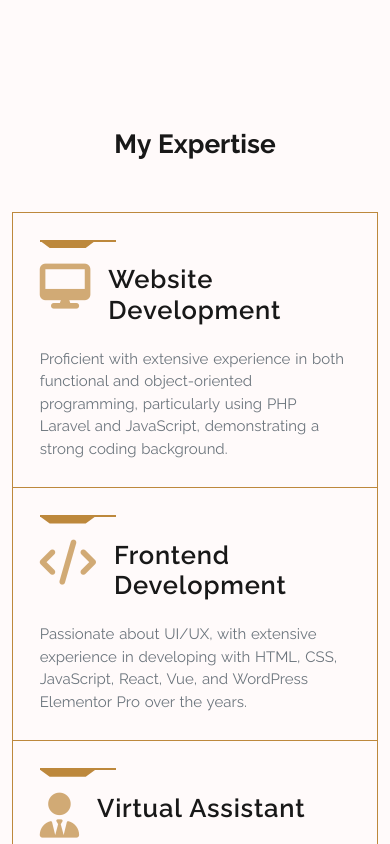
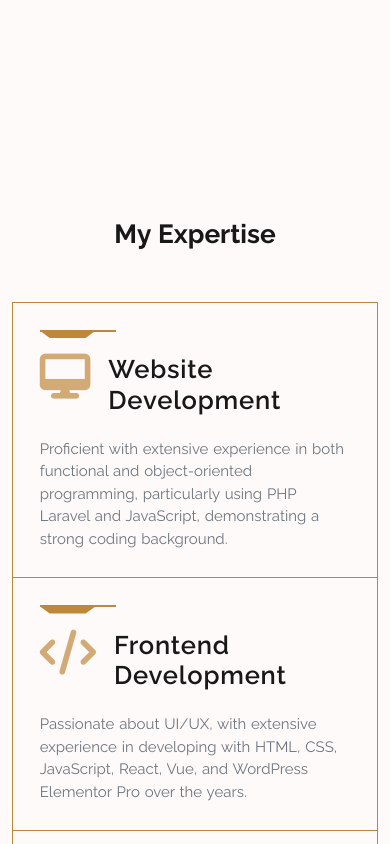
Before and after one commit to InanCelis/inan-celis, a React (Create React App) app: page /#/ in a window 390 px wide. Shown: the part 4940-5784 px from the top of the page. Built offline with nearby package versions, Linux system fonts and the light colour scheme.

Commit message:
Fixed padding expertise

```diff
--- a/src/assets/styles/expertise.scss
+++ b/src/assets/styles/expertise.scss
@@ -33,8 +33,12 @@
     }
 }
 @media screen and (max-width: 575px) {
+    .expertise {
+        padding-top: 6rem !important;
+    }
     .expertise-row {
         margin: 0 !important;
+
         // padding: 0 3% 0 3% !important;
     }
     .column {
```
